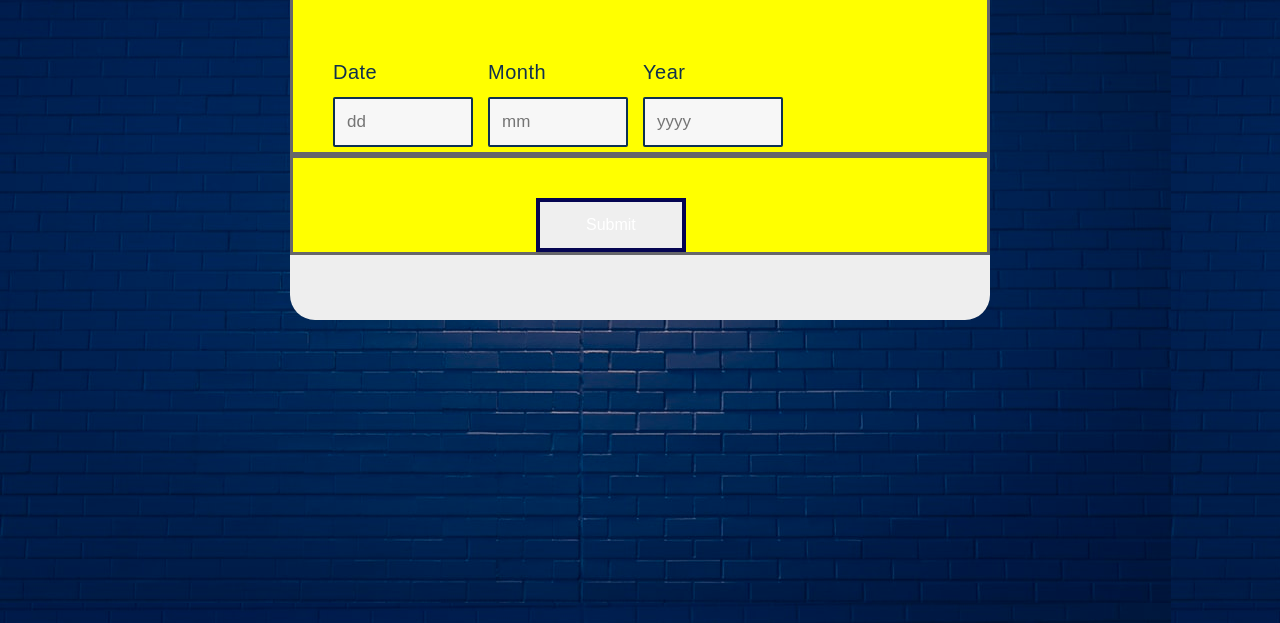
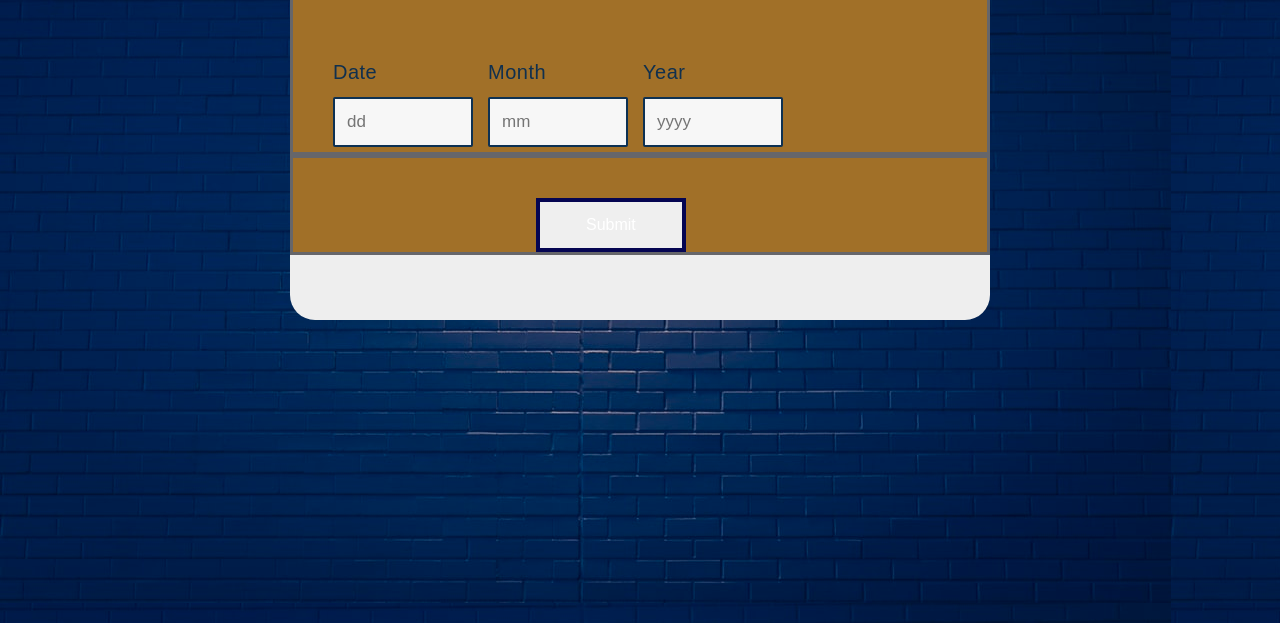
Before and after one commit to 5chauhan/agecalc, a plain HTML site: page index.html in a window 1280 px wide. Shown: the part 177-800 px from the top of the page. Drawn offline with Linux system fonts and the light colour scheme.

Commit message:
Update style.css

```diff
--- a/style.css
+++ b/style.css
@@ -23,7 +23,7 @@ body{
 	border: 3px solid #66666a;
 	display: block;
 	float: none;
-	background-color: yellow;
+	background-color: #a17028;
    }
    .block{
 	width: 135px;
```
